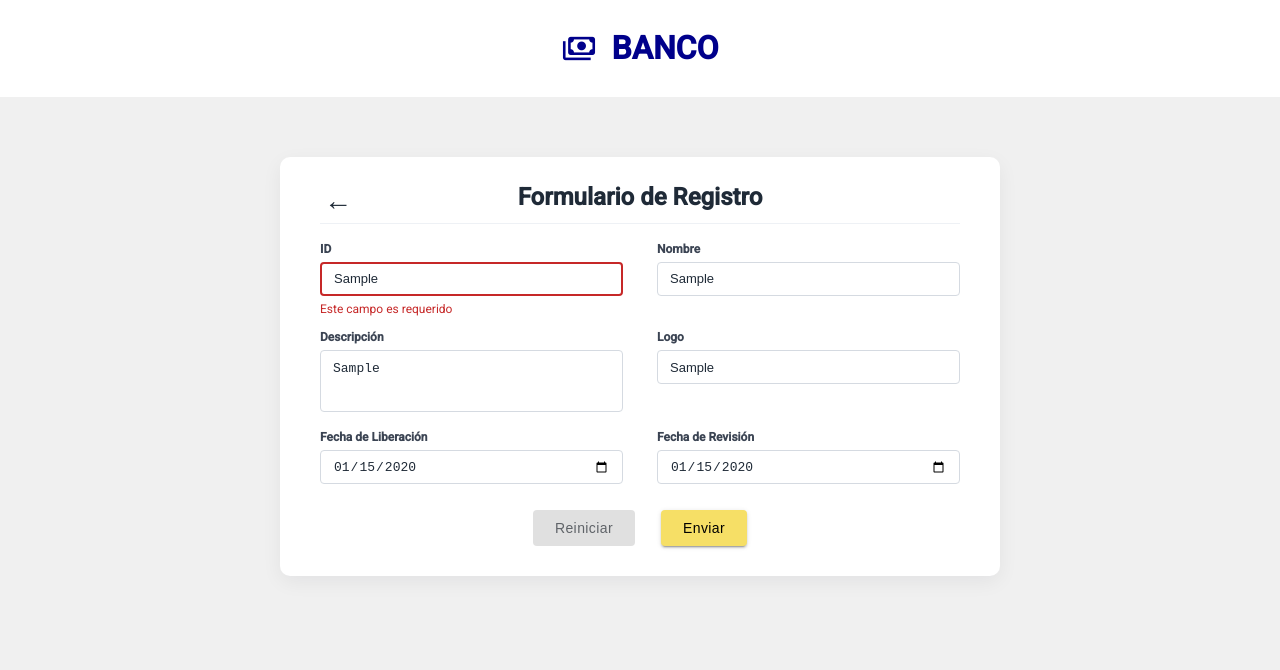
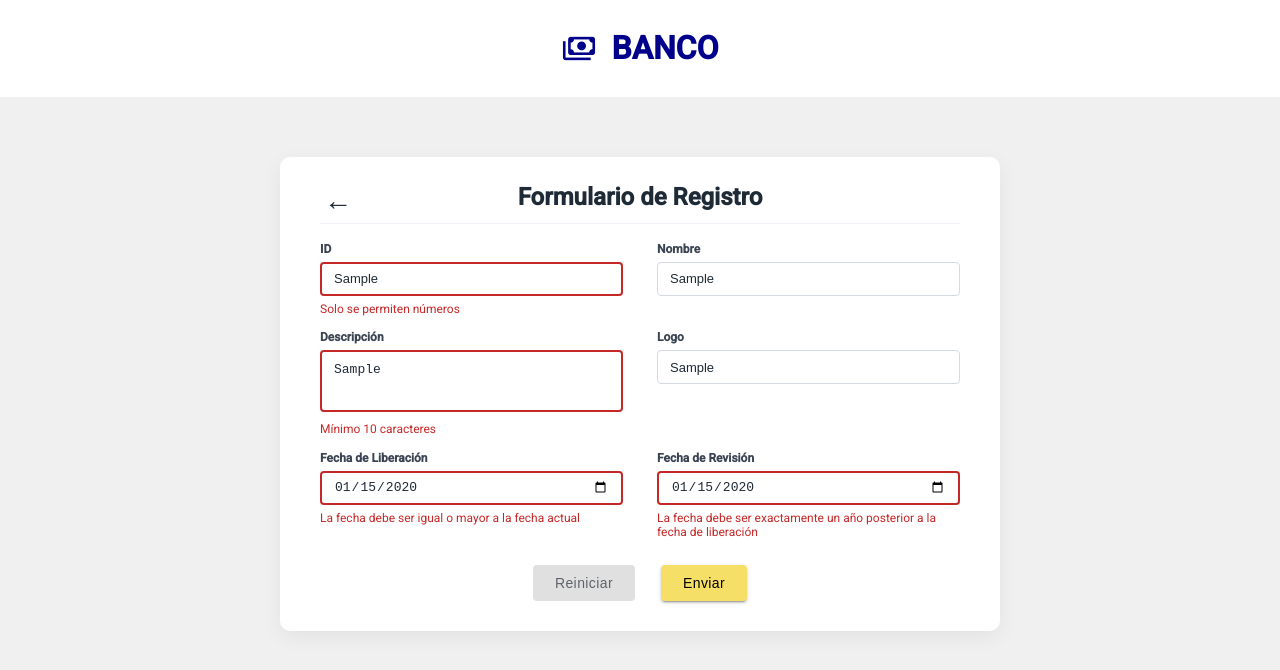
Before and after one commit to r2rendon/arturorendon-frontend-bp, an Angular app: page /products/register in a window 1280 px wide. Both pictures are taken after typing "Sample", "Sample", "Sample", "Sample", "2020-01-15", "2020-01-15" into the empty fields and a click on the button "Enviar". Shown: the top 670 px of the page. Built offline with nearby package versions, Linux system fonts and the light colour scheme.

Commit message:
feat: implement search on API for ID and quality of life changes

```diff
--- a/src/app/api.ts
+++ b/src/app/api.ts
@@ -82,4 +82,15 @@ export class ApiService {
         ),
       );
   }
+
+  verifyProductId(id: string): Observable<boolean> {
+    return this.http.get<boolean>(`${API_ENDPOINTS.getProducts}/verification/${id}`).pipe(
+      catchError(() => {
+        return new Observable<boolean>((observer) => {
+          observer.next(false);
+          observer.complete();
+        });
+      }),
+    );
+  }
 }
--- a/src/app/product-register-page/product-register-page.css
+++ b/src/app/product-register-page/product-register-page.css
@@ -140,6 +140,7 @@
 }
 
 .delete-button {
+  color: white !important;
   background-color: #DC143C !important;
 }
 
--- a/src/app/product-register-page/product-register-page.html
+++ b/src/app/product-register-page/product-register-page.html
@@ -19,7 +19,7 @@
             [readonly]="isEditMode"
           />
           @if (isInvalid('id')) {
-            <span class="help">Este campo es requerido</span>
+            <span class="help">{{ getErrorMessage('id') }}</span>
           }
         </div>
 
@@ -31,7 +31,11 @@
             type="text"
             class="input"
             placeholder="Tarjeta Crédito"
+            [class.input--error]="isInvalid('nombre')"
           />
+          @if (form.controls.nombre.invalid && (form.controls.nombre.touched || submitted)) {
+            <span class="help">{{ getErrorMessage('nombre') }}</span>
+          }
         </div>
 
         <div class="field">
@@ -41,7 +45,13 @@
             formControlName="descripcion"
             class="input input--textarea"
             placeholder=""
+            [class.input--error]="isInvalid('descripcion')"
           ></textarea>
+          @if (
+            form.controls.descripcion.invalid && (form.controls.descripcion.touched || submitted)
+          ) {
+            <span class="help">{{ getErrorMessage('descripcion') }}</span>
+          }
         </div>
 
         <div class="field">
@@ -55,7 +65,7 @@
             [class.input--error]="isInvalid('logo')"
           />
           @if (isInvalid('logo')) {
-            <span class="help">Este campo es requerido</span>
+            <span class="help">{{ getErrorMessage('logo') }}</span>
           }
         </div>
 
@@ -67,9 +77,10 @@
             type="date"
             class="input"
             [class.input--error]="isInvalid('fechaLiberacion')"
+            (change)="form.get('fechaRevision')?.updateValueAndValidity()"
           />
           @if (isInvalid('fechaLiberacion')) {
-            <span class="help">Este campo es requerido</span>
+            <span class="help">{{ getErrorMessage('fechaLiberacion') }}</span>
           }
         </div>
 
@@ -83,17 +94,16 @@
             [class.input--error]="isInvalid('fechaRevision')"
           />
           @if (isInvalid('fechaRevision')) {
-            <span class="help">Este campo es requerido</span>
+            <span class="help">{{ getErrorMessage('fechaRevision') }}</span>
           }
         </div>
       </div>
 
       <div class="actions">
-        @if (!isEditMode) {
-          <button type="button" class="reset-button" (click)="onReset()">Reiniciar</button>
-        } @else {
+        @if (isEditMode) {
           <button type="button" class="delete-button">Eliminar Producto</button>
         }
+        <button type="button" class="reset-button" (click)="onReset()">Reiniciar</button>
         <button type="submit" class="submit-button">{{ isEditMode ? 'Guardar' : 'Enviar' }}</button>
       </div>
     </form>
--- a/src/app/product-register-page/product-register-page.ts
+++ b/src/app/product-register-page/product-register-page.ts
@@ -1,13 +1,21 @@
 import { CommonModule } from '@angular/common';
 import { Component, inject } from '@angular/core';
-import { FormControl, FormGroup, ReactiveFormsModule, Validators } from '@angular/forms';
+import {
+  FormControl,
+  FormGroup,
+  ReactiveFormsModule,
+  Validators,
+  AbstractControl,
+  ValidationErrors,
+  AsyncValidatorFn,
+} from '@angular/forms';
 import { ApiService } from '../api';
 import { ProductRegisterFormControls } from '../../types/form';
 import { ToastrService } from 'ngx-toastr';
 import { ActivatedRoute, Router } from '@angular/router';
 import { Product } from '../../types/api';
 import { mapProductRegisterFormToProduct } from '../../helpers/api';
-import { firstValueFrom } from 'rxjs';
+import { firstValueFrom, map, of } from 'rxjs';
 import { takeUntilDestroyed } from '@angular/core/rxjs-interop';
 
 @Component({
@@ -20,34 +28,97 @@ import { takeUntilDestroyed } from '@angular/core/rxjs-interop';
 export class ProductRegisterPage {
   private route = inject(ActivatedRoute);
   private router = inject(Router);
+  private apiService = inject(ApiService);
 
   submitted = false;
   toastr = inject(ToastrService);
   isEditMode = false;
   private editingProductId: string | null = null;
 
+  // Custom validators
+  private minDateValidator(control: AbstractControl): ValidationErrors | null {
+    if (!control.value) return null;
+    const selectedDate = new Date(control.value);
+    const today = new Date();
+    today.setHours(0, 0, 0, 0);
+    return selectedDate >= today ? null : { minDate: true };
+  }
+
+  private createExactYearValidator() {
+    return (control: AbstractControl): ValidationErrors | null => {
+      if (!control.value) return null;
+      const fechaRevision = new Date(control.value);
+      const fechaLiberacion = this.form?.get('fechaLiberacion')?.value;
+
+      if (!fechaLiberacion) return null;
+
+      const liberacionDate = new Date(fechaLiberacion);
+      const expectedRevisionDate = new Date(liberacionDate);
+      expectedRevisionDate.setFullYear(expectedRevisionDate.getFullYear() + 1);
+
+      // Compare dates (ignore time)
+      const revisionTime = new Date(
+        fechaRevision.getFullYear(),
+        fechaRevision.getMonth(),
+        fechaRevision.getDate(),
+      ).getTime();
+      const expectedTime = new Date(
+        expectedRevisionDate.getFullYear(),
+        expectedRevisionDate.getMonth(),
+        expectedRevisionDate.getDate(),
+      ).getTime();
+
+      return revisionTime === expectedTime ? null : { exactYear: true };
+    };
+  }
+
+  private createIdExistsValidator(): AsyncValidatorFn {
+    return (control: AbstractControl) => {
+      if (!control.value) return of(null);
+      // Skip validation if ID is disabled (edit mode)
+      if (control.disabled) return of(null);
+
+      return this.apiService
+        .verifyProductId(control.value)
+        .pipe(map((exists) => (exists ? { idExists: true } : null)));
+    };
+  }
+
   form = new FormGroup<ProductRegisterFormControls>({
     id: new FormControl('', {
       nonNullable: true,
-      validators: [Validators.required, Validators.pattern(/^[0-9]+$/)],
+      validators: [
+        Validators.required,
+        Validators.minLength(3),
+        Validators.maxLength(10),
+        Validators.pattern(/^[0-9]+$/),
+      ],
+      asyncValidators: [this.createIdExistsValidator()],
+      updateOn: 'blur',
     }),
-    nombre: new FormControl('', { nonNullable: true, validators: [Validators.required] }),
-    descripcion: new FormControl('', { nonNullable: true, validators: [Validators.required] }),
+    nombre: new FormControl('', {
+      nonNullable: true,
+      validators: [Validators.required, Validators.minLength(5), Validators.maxLength(100)],
+    }),
+    descripcion: new FormControl('', {
+      nonNullable: true,
+      validators: [Validators.required, Validators.minLength(10), Validators.maxLength(200)],
+    }),
     logo: new FormControl('', {
       nonNullable: true,
       validators: [Validators.required],
     }),
     fechaLiberacion: new FormControl('', {
       nonNullable: true,
-      validators: [Validators.required],
+      validators: [Validators.required, this.minDateValidator.bind(this)],
     }),
     fechaRevision: new FormControl('', {
       nonNullable: true,
-      validators: [Validators.required],
+      validators: [Validators.required, this.createExactYearValidator()],
     }),
   });
 
-  constructor(private apiService: ApiService) {
+  constructor() {
     this.route.paramMap.pipe(takeUntilDestroyed()).subscribe((params) => {
       const id = params.get('id');
       this.isEditMode = !!id;
@@ -64,6 +135,29 @@ export class ProductRegisterPage {
   isInvalid(controlName: keyof ProductRegisterFormControls): boolean {
     const control = this.form.controls[controlName];
     return control.invalid && (control.touched || this.submitted);
+  }
+
+  getErrorMessage(controlName: keyof ProductRegisterFormControls): string {
+    const control = this.form.controls[controlName];
+    if (!control.errors) return '';
+
+    if (control.errors['required']) return 'Este campo es requerido';
+    if (control.errors['minlength']) {
+      const minLength = control.errors['minlength'].requiredLength;
+      return `Mínimo ${minLength} caracteres`;
+    }
+    if (control.errors['maxlength']) {
+      const maxLength = control.errors['maxlength'].requiredLength;
+      return `Máximo ${maxLength} caracteres`;
+    }
+    if (control.errors['pattern']) return 'Solo se permiten números';
+    if (control.errors['idExists'])
+      return 'Este ID ya existe en el sistema, favor elige uno diferente';
+    if (control.errors['minDate']) return 'La fecha debe ser igual o mayor a la fecha actual';
+    if (control.errors['exactYear'])
+      return 'La fecha debe ser exactamente un año posterior a la fecha de liberación';
+
+    return 'Campo inválido';
   }
 
   async onSubmit(event: Event): Promise<void> {
```
